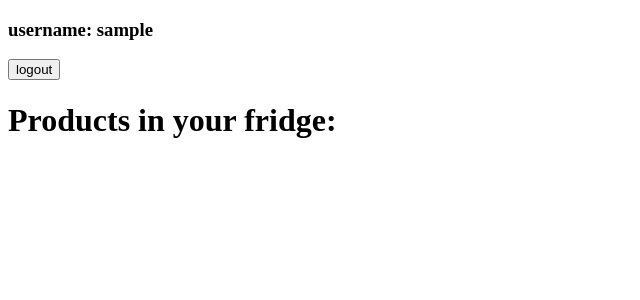
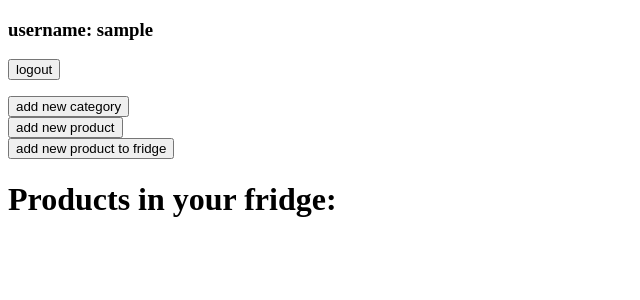
Before and after one commit to michalzolyniak/fridge_django, a Django app: page / in a window 1280 px wide. Shown: the top 300 px of the page, without its empty margins (0-640 px from the left). Run offline with Django 3.2, Linux system fonts and the light colour scheme; the visitor is signed in with stand-in values (Sample User, id 1); data that the repository does not hold is empty.

Commit message:
before update fridge model

```diff
--- a/fridge/fridge/urls.py
+++ b/fridge/fridge/urls.py
@@ -18,7 +18,7 @@ from django.urls import path
 from fridge_management.views import \
     UserCreateView, LoginView, \
     LogoutView, FridgeView, ProductCreateView, \
-    CategoryCreateView, FridgeAddProductView
+    CategoryCreateView, FridgeAddProductView, NoteCreateView
 
 urlpatterns = [
     path('admin/', admin.site.urls),
@@ -29,4 +29,5 @@ urlpatterns = [
     path('add_product/', ProductCreateView.as_view(), name='add-product'),
     path('add_category/', CategoryCreateView.as_view(), name='add-category'),
     path('add_product_to_fridge/', FridgeAddProductView.as_view(), name='add-fridge'),
+    path('add_note_to_product/<int:product_id>/', NoteCreateView.as_view(), name='add-note'),
 ]
--- a/fridge/fridge_management/templates/fridge/fridge.html
+++ b/fridge/fridge_management/templates/fridge/fridge.html
@@ -1,6 +1,17 @@
 {% extends 'fridge/base.html' %}
 
 {% block content %}
+    <p>
+        <form action="/add_category/">
+            <input type="submit" value="add new category"/>
+        </form>
+        <form action="/add_product/">
+            <input type="submit" value="add new product"/>
+        </form>
+        <form action="/add_product_to_fridge/">
+            <input type="submit" value="add new product to fridge"/>
+        </form>
+    </p>
     <h1>Products in your fridge:</h1>
     {% if fridge_data %}
         <table>
@@ -11,13 +22,13 @@
                 <th>Purchase price</th>
                 <th>Open</th>
                 <th>Date added</th>
-                <th>Notes</th>
+                <th>Note</th>
             </tr>
             {% for data in fridge_data %}
                 <TR>
                     <TD>{{ data.expiration_date|date:'Y-m-d' }}</TD>
                     <TD>{{ data.product.name}}</TD>
-                    <TD></TD>
+                    <TD>{{data.product.category.name}}</TD>
                     <TD>{{ data.purchase_price }}</TD>
                     {% if data.open == true %}
                         <TD>Yes</TD>
@@ -25,10 +36,9 @@
                         <TD>No</TD>
                     {% endif %}
                     <TD>{{ data.date_added|date:'Y-m-d' }}</TD>
-                    <TD></TD>
-
+                    <TD>{{ data.product.notes.note }}</TD>
                     <TD>
-                        <form action="/note/{{data.id}}">
+                        <form action="/add_note_to_product/{{data.id}}">
                             <input type="submit" value="Add note"/>
                         </form>
                     </TD>
--- a/fridge/fridge_management/views.py
+++ b/fridge/fridge_management/views.py
@@ -8,8 +8,9 @@ from django.urls import reverse_lazy
 from django.views import View
 from datetime import timedelta
 from .forms import UserCreateForm, LoginForm, AddProductForm, \
-    AddCategoryForm, AddProductToFridgeForm
-from .models import Fridge, Product, Category
+    AddCategoryForm, AddProductToFridgeForm, AddNoteForm
+from .models import Fridge, Product, Category, Note
+from django.forms.models import model_to_dict
 
 User = get_user_model()
 
@@ -55,6 +56,15 @@ class FridgeView(LoginRequiredMixin, View):
     def get(self, request):
         expire_date = {}
         fridge_data = Fridge.objects.filter(user_id=request.user.id).order_by('-expiration_date')
+        note = Note.objects.filter(user_id=request.user.id)
+        # for data in fridge_data:
+        #     # print(data.name)
+        #     # product = data.product
+        #     product = Product.objects.filter(name=data.product.name)
+        #     # product.category.all()
+        #     breakpoint()
+        # # categories = fridge_data.Category.all()
+        # breakpoint()
         return render(request, "fridge/fridge.html",
                       {"fridge_data": fridge_data, "expire_date": expire_date})
 
@@ -68,20 +78,26 @@ class ProductCreateView(LoginRequiredMixin, View):
         return render(request, 'fridge/add_product.html', context)
 
     def post(self, request, *args, **kwargs):
-            form = self.form_class(request.POST)
-            context = {'form': form}
-            if form.is_valid():
-                cd = form.cleaned_data
-                name = cd['name']
-                consumption_hours = cd['consumption_hours']
-                default_price = cd['default_price']
-                Product.objects.create(
-                    name=name,
-                    consumption_hours=consumption_hours,
-                    default_price=default_price
-                )
-                return redirect('fridge')
-            return render(request, 'fridge/add_category.html', context)
+        form = self.form_class(request.POST)
+        context = {'form': form}
+        if form.is_valid():
+            cd = form.cleaned_data
+            name = cd['name']
+            consumption_hours = cd['consumption_hours']
+            default_price = cd['default_price']
+            #categories = cd['category']
+            category = cd['category']
+
+            product = Product.objects.create(
+                name=name,
+                consumption_hours=consumption_hours,
+                default_price=default_price
+            )
+
+            product.category.add(category)
+
+            return redirect('fridge')
+        return render(request, 'fridge/add_category.html', context)
 
 
 class CategoryCreateView(LoginRequiredMixin, View):
@@ -103,7 +119,7 @@ class CategoryCreateView(LoginRequiredMixin, View):
         return render(request, 'fridge/add_category.html', context)
 
 
-class FridgeAddProductView(LoginRequiredMixin,View):
+class FridgeAddProductView(LoginRequiredMixin, View):
     form_class = AddProductToFridgeForm
 
     def get(self, request, *args, **kwargs):
@@ -135,4 +151,32 @@ class FridgeAddProductView(LoginRequiredMixin,View):
             )
             return redirect('fridge')
         return render(request, 'fridge/add_product_fridge.html', context)
+
+
 # breakpoint()
+
+
+class NoteCreateView(LoginRequiredMixin, View):
+    form_class = AddNoteForm
+
+    def get(self, request, product_id, *args, **kwargs):
+        form = self.form_class()
+        product = Product.objects.get(id=product_id)
+        context = {'form': form, 'product_name': product.name}
+        return render(request, 'fridge/add_note.html', context)
+
+    def post(self, request, product_id, *args, **kwargs):
+        form = self.form_class(request.POST)
+        context = {'form': form}
+        if form.is_valid():
+            cd = form.cleaned_data
+            note = cd['note']
+            product = Product.objects.get(id=product_id)
+            current_user = request.user
+            Note.objects.create(
+                product=product,
+                user=current_user,
+                notes=note
+            )
+            return redirect('fridge')
+        return render(request, 'fridge/add_note.html', context)
```
Also changed, not shown: fridge/fridge_management/forms.py (+8 -0 lines), fridge/fridge_management/models.py (+9 -0 lines), fridge/fridge_management/templates/fridge/add_note.html (added, +11 -0 lines).
